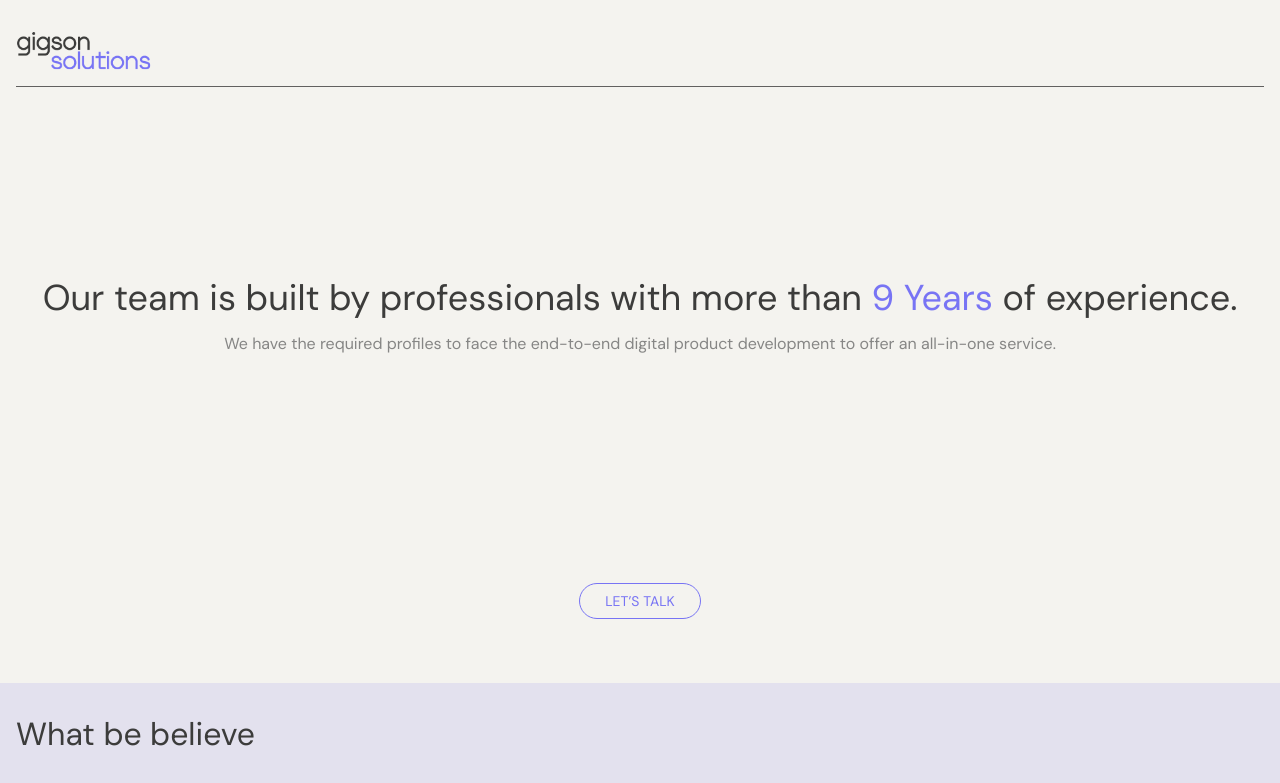
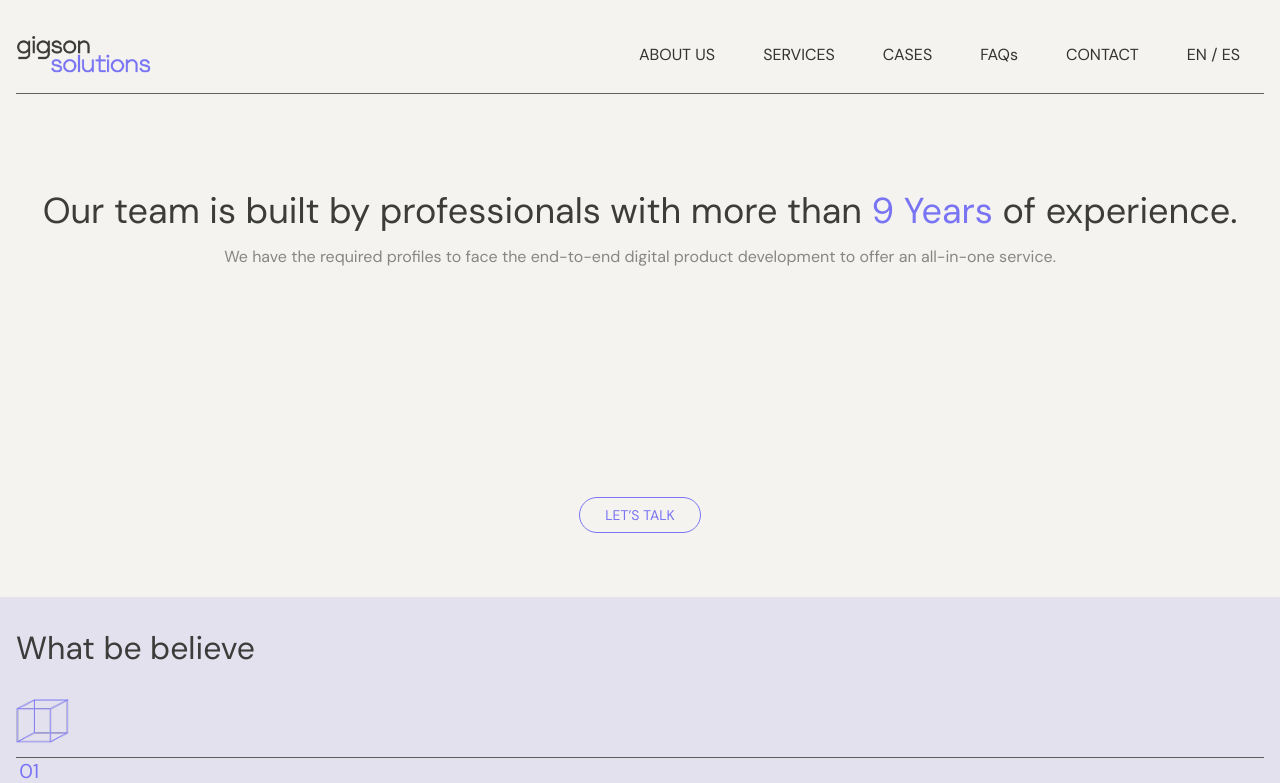
Before and after one commit to martatorredev/GigsonReact, a React (Vite) app: page /about in a window 1280 px wide. Shown: the top 783 px of the page. Built offline with nearby package versions, Linux system fonts and the light colour scheme.

Commit message:
Navbar correction and Debug

```diff
--- a/src/components/AboutHero.jsx
+++ b/src/components/AboutHero.jsx
@@ -5,6 +5,7 @@ import cubeSvg from '../assets/cubo-about.svg'
 import piraSvg from '../assets/Piramide-about.svg'
 import circSvg from '../assets/circulo-about.svg'
 import triaSvg from '../assets/Trianguloycirculo.svg'
+
 
 const AboutHero = () => {
   return (
--- a/src/components/Footer.css
+++ b/src/components/Footer.css
@@ -37,6 +37,7 @@
     width: 2.125rem;
     display: block;
     padding-bottom: 1rem;
+    color: #3C3C3B;
 }
 
 .logo-footer{
--- a/src/components/Footer.jsx
+++ b/src/components/Footer.jsx
@@ -19,8 +19,8 @@ const Footer = () => {
         <div className='footer-div'>
             <img className='logo-footer' src={logoImg}/>
 
-            <svg className='mobile-icon' viewBox="0 0 34 34" fill="none" xmlns="http://www.w3.org/2000/svg">
-                <path d="M30.6493 29.6887L26.9042 10.2882L3.0549 34L0 30.7662L23.8493 7.05488L4.43488 3.42941L7.68698 0L29.8609 4.01718L34 26.2593L30.6493 29.6887Z" fill="#3C3C3B"/>
+            <svg className='mobile-icon' viewBox="0 0 34 34"  xmlns="http://www.w3.org/2000/svg">
+                <path d="M30.6493 29.6887L26.9042 10.2882L3.0549 34L0 30.7662L23.8493 7.05488L4.43488 3.42941L7.68698 0L29.8609 4.01718L34 26.2593L30.6493 29.6887Z" />
             </svg>
         </div>
         <div className='form-budget'>
--- a/src/components/Home/Hero.css
+++ b/src/components/Home/Hero.css
@@ -1,5 +1,5 @@
 .hero-section{
-    margin-bottom: 1rem;
+    margin: 6.5rem 0 1rem;
     overflow: hidden;
     width: 100%;
 }
@@ -41,4 +41,5 @@
     fill: none;
     height: .375rem;
     border: 1px;
+    stroke: #7874F4;
 }
--- a/src/components/Home/Hero.jsx
+++ b/src/components/Home/Hero.jsx
@@ -11,7 +11,7 @@ function Hero() {
       <Button name='ABOUT US' classStyle='hero-btn' />
       <a className='hero-godown'>GO DOWN TO EXPLORE</a>
       <svg className='icon-godown' viewBox="0 0 19 8" xmlns="http://www.w3.org/2000/svg">
-        <path d="M1 0.999999L8.92332 6.59293C9.26904 6.83697 9.73096 6.83697 10.0767 6.59293L18 1" stroke="#7874F4" stroke-linecap="round" stroke-linejoin="round"/>
+        <path d="M1 0.999999L8.92332 6.59293C9.26904 6.83697 9.73096 6.83697 10.0767 6.59293L18 1"/>
       </svg>
     </section>
   )
--- a/src/components/Navbar.css
+++ b/src/components/Navbar.css
@@ -1,6 +1,14 @@
 .header{
-    margin: 2rem 1rem ;
-    padding: 0 0 1rem;
+    position: fixed;
+    width: 100%;
+    top: 0;
+    background-color: #F4F3EF;
+    z-index: 1;
+}
+
+.div-header{
+    margin: 0 1rem;
+    padding: 2rem 0 1rem;
     display: flex;
     justify-content: space-between;
     align-items: center;
@@ -17,9 +25,8 @@
     width: 8.5rem;
 }
 
-
-
 #menu__toggle {
+    display: none;
     opacity: 0;
 }
 
@@ -42,13 +49,8 @@
 .menu__btn {
     display: flex;
     align-items: center;
-    position: fixed;
-    top: 40px;
-    right: 25px;
-
-    width: 26px;
-    height: 26px;
-
+    position: relative;
+    width: 1.625rem;
     cursor: pointer;
     z-index: 1;
 }
@@ -77,34 +79,28 @@
 
 .menu__box {
     text-align: center;
-    display: block;
+    display: flex;
+    justify-content: center;
+    align-items: center;
+    flex-direction: column;
+    gap: 2rem;
+    font-size: 1.5rem;
     position: fixed;
-    visibility: hidden;
     top: 0;
     right: -100%;
-
-    width: 80%;
-    height: 50%;
-
+    width: 100%;
+    height: 100%;
     margin: 0;
     padding: 80px 0;
-
-    list-style: none;
-
     background-color: #F4F3EF;
     box-shadow: 1px 0px 6px rgba(0, 0, 0, .2);
-
     transition-duration: .45s;
 }
 
 .menu__item {
     display: block;
     padding: 12px 24px;
-
     color: #333;
-
-    text-decoration: none;
-
     transition-duration: .25s;
 }
 
@@ -113,10 +109,15 @@
 }
 
 @media(min-width:900px){
-    .hamburger-menu{
+    .menu__btn{
         display: none;
     }
     .nav-links{
+        all: unset;
+        display: flex;
+    }
+    .menu__box{
+        all: unset;
         display: flex;
     }
 }
--- a/src/components/Navbar.jsx
+++ b/src/components/Navbar.jsx
@@ -6,16 +6,23 @@ import { Link } from 'react-router-dom';
 const Navbar = () => {
   const [isMobileMenuOpen, setIsMobileMenuOpen] = useState(false);
 
-  const toggleMobileMenu = () => {
-    setIsMobileMenuOpen(!isMobileMenuOpen);
-  };
+  const menuLinks = [
+    {name: 'ABOUT US',  link:'about'},
+    {name: 'SERVICES',  link:''},
+    {name: 'CASES',     link:''},
+    {name: 'FAQs',      link:''},
+    {name: 'CONTACT',   link:''},
+    {name: 'EN / ES',   link:''}
+  ]
 
-  const closeMobileMenu = () => {
-    setIsMobileMenuOpen(false);
-  };
+  const toggleMobileMenu = () => setIsMobileMenuOpen(!isMobileMenuOpen);
+
+  const closeMobileMenu = () => setIsMobileMenuOpen(false);
+
 
   return (
     <header className='header'>
+      <div className='div-header'>
         <img className='logo-header' src={logoImg} alt="Logo"/>
         <nav className={`hamburger-menu ${isMobileMenuOpen ? 'open' : ''}`}>
           <input id="menu__toggle" type="checkbox" checked={isMobileMenuOpen} onChange={toggleMobileMenu} />
@@ -23,14 +30,18 @@ const Navbar = () => {
             <span></span>
           </label>
           <ul className="menu__box">
-          <li><Link className="menu__item" to='/about' onClick={closeMobileMenu}>ABOUT US</Link></li>
-          <li><Link className="menu__item" to='/' onClick={closeMobileMenu}>SERVICES</Link></li>
-          <li><Link className="menu__item" to='/' onClick={closeMobileMenu}>CASES</Link></li>
-          <li><Link className="menu__item" to='/' onClick={closeMobileMenu}>FAQs</Link></li>
-          <li><Link className="menu__item" to='/' onClick={closeMobileMenu}>CONTACT</Link></li>
-          <li><Link className="menu__item" to='/' onClick={closeMobileMenu}>EN / ES</Link></li>
+            {menuLinks.map(({name,link}, index) =>
+              <li key={index}>
+                <Link
+                  className="menu__item"
+                  to={link}
+                  onClick={closeMobileMenu}
+                >{name}</Link>
+              </li>
+            )}
           </ul>
         </nav>
+      </div>
     </header>
   );
 };
```
Also changed, not shown: 1 other file (tests, documents, lock files or other folders). Lines whose indentation alone changed are shown as unchanged.
